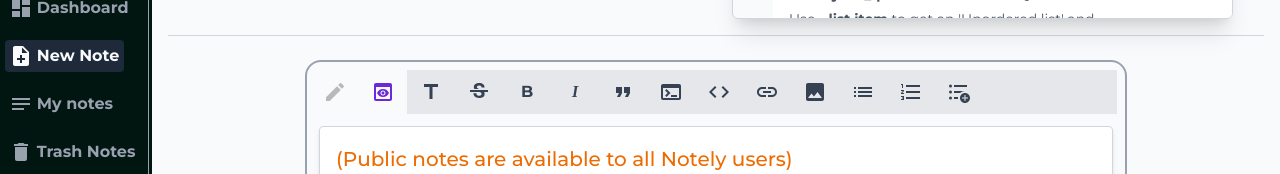
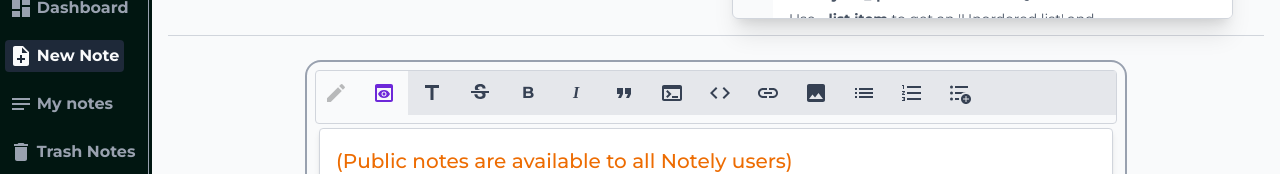
Before and after one commit to WaithakaGuru/NoteLy, a React (Vite) app in the folder client/: page /dashboard/create in a window 1280 px wide. Shown: the part 245-419 px from the top of the page. Built offline with nearby package versions, Linux system fonts and the light colour scheme; no server answers; sample sign-in values are in the browser's storage.

Commit message:
Add a border to the markdown toolbar

```diff
--- a/client/src/components/MkEditor.tsx
+++ b/client/src/components/MkEditor.tsx
@@ -18,7 +18,7 @@ function MkEditor({handleWrite, handlePreview, insert, Ref}: MDEditor) {
   const [show, setShow] = useState(false);
 
   return (
-    <Stack direction={"row"} className="w-[100%]">
+    <Stack direction={"row"} className="w-[100%] border border-gray-300 rounded">
       <Box component={"div"} className="flex gap-2 h-11 pr-1 items-center">
         <Tooltip title="Continue writing">
             <IconButton disabled={!show? true : false} color="primary"
```
